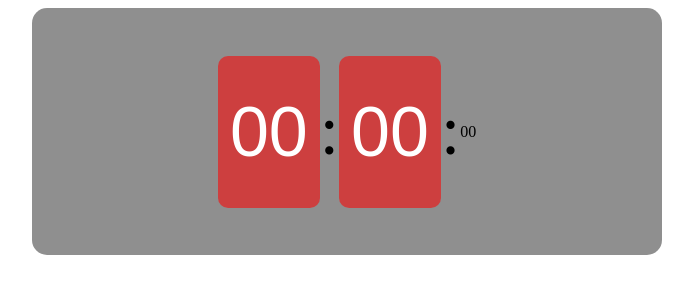
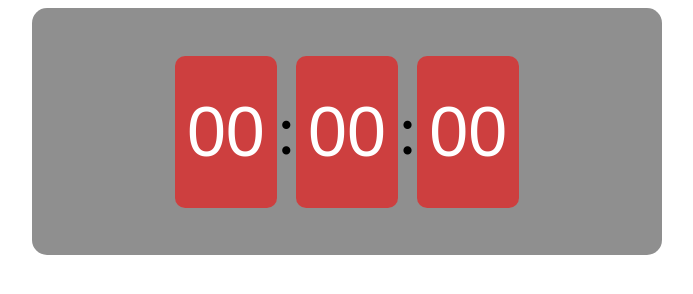
Before and after one commit to Iurexz/Relogio, a plain HTML site: page index.html in a window 1280 px wide. Shown: the whole page, without its empty margins (293-986 px from the left). Drawn offline with Linux system fonts and the light colour scheme; files that its build step writes are made by us from their sources.

Commit message:
Update index.html

```diff
--- a/index.html
+++ b/index.html
@@ -1,7 +1,7 @@
 <!DOCTYPE html>
 <html lang="en">
 <head>
-    <link rel="shortcut icon" href="images/151770.pg" type="image/x-icon">
+    <link rel="shortcut icon" href="images/151770.png" type="image/x-icon">
     <link rel="stylesheet" href="css/corp.css">
     <meta charset="UTF-8">
     <meta name="viewport" content="width=device-width, initial-scale=1.0">
@@ -11,25 +11,19 @@
 
     <div class="central">
         <div>
-            <p id="horas">
-            00
-            </p>
+            <p id="horas">00</p>
         </div>
-        <p class="pontos">
-            :
-        </p>
-        <div class="minutos">
-            00
-        </div>
-        <p class="pontos">
-            :
-        </p>
-        <p class="segundos">
-            00
-        </p>
+        <p class="pontos">:</p>
+    <div>
+        <p id="minutos">00</p>
+    </div>
+    <p class="pontos">:</p>
+    <div>
+        <p id="segundos">00</p>
+    </div>
     </div>
 
+    <script src="js/rlg.js">
+    </script>
 </body>
-<script src="js/rlg.js">
-</script>
 </html>
```
